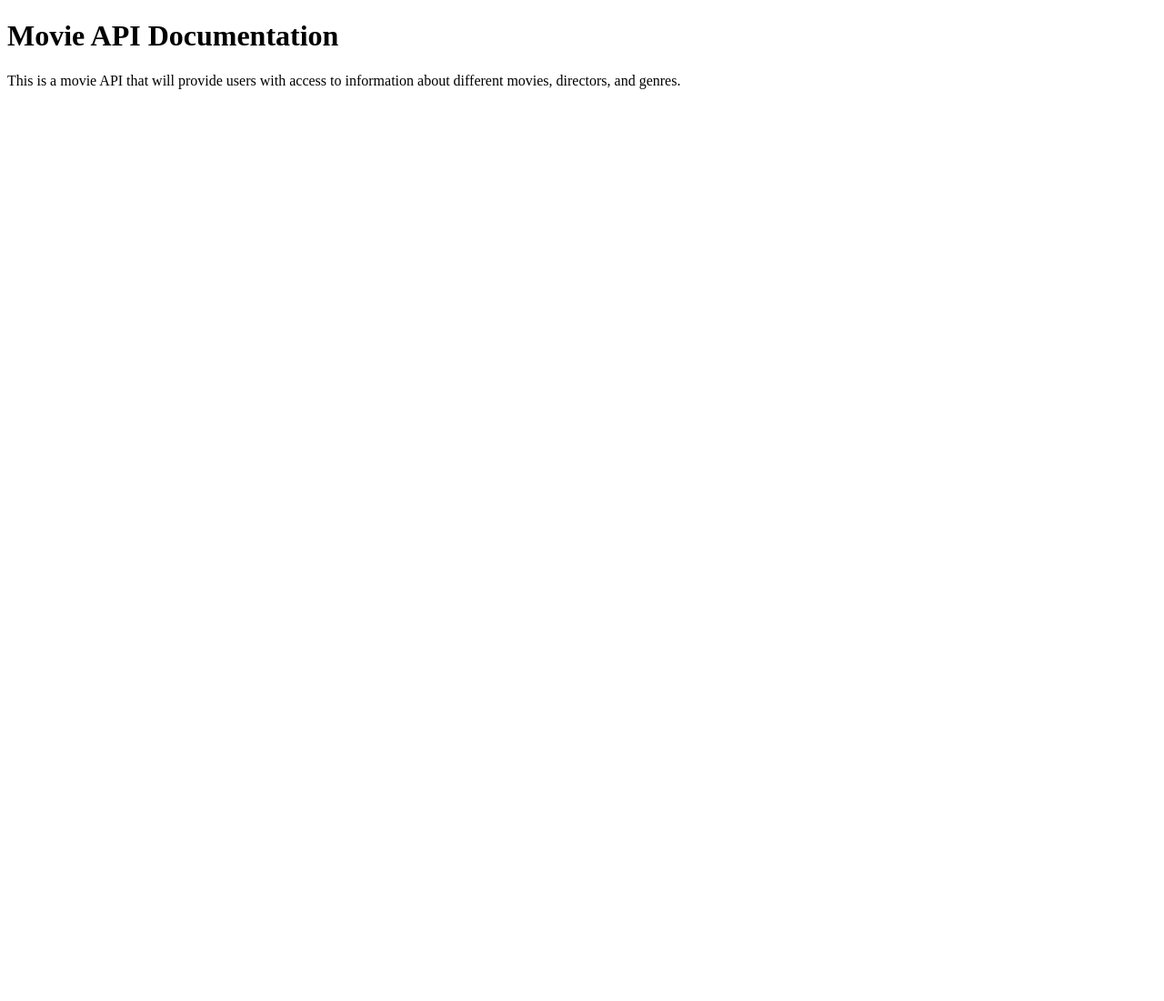
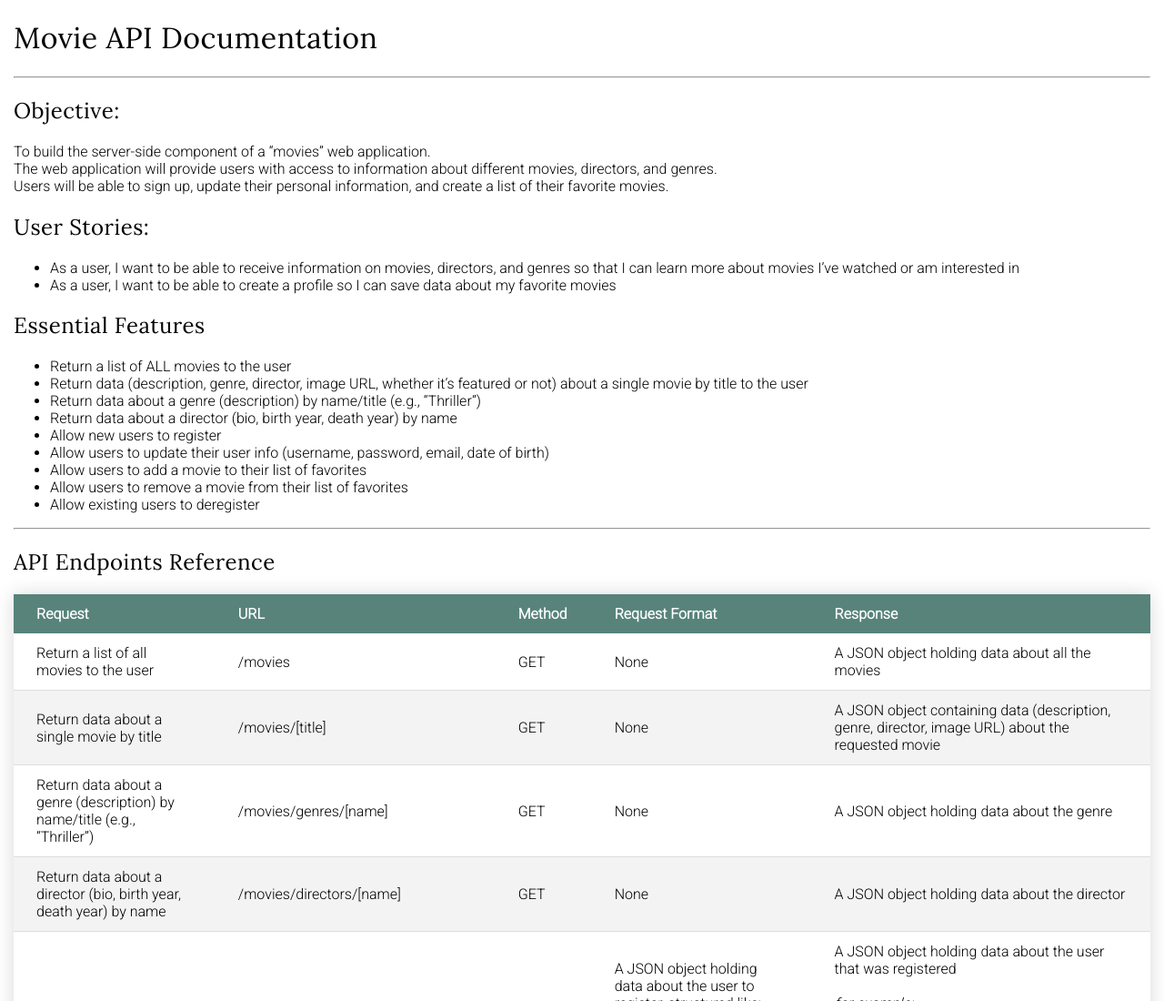
Before and after one commit to nmhdz/movie_api, a website: page public/documentation.html in a window 1280 px wide. Shown: the top 1100 px of the page at 91% size. Before the commit the page ends 800 px from the top, so only its background shows below. Drawn offline with Linux system fonts and the light colour scheme.

Commit message:
Update documentation.html
Update documentation to include a description and overview of the project, as well as user stories and an API Endpoints table for reference

```diff
--- a/public/documentation.html
+++ b/public/documentation.html
@@ -1,11 +1,124 @@
 <!DOCTYPE html>
 <html lang="en" dir="ltr">
+
 <head>
   <meta charset="utf-8">
   <title>Documentation</title>
+  <link href="https://fonts.googleapis.com/css2?family=Roboto:wght@300&display=swap" rel="stylesheet">
+  <link href="https://fonts.googleapis.com/css2?family=Lora&display=swap" rel="stylesheet">
+  <link rel="stylesheet" href="css/styles.css">
 </head>
+
 <body>
+  <header>
     <h1>Movie API Documentation</h1>
-<p>This is a movie API that will provide users with access to information about different movies, directors, and genres.</p>
+    <hr>
+  </header>
+  <main>
+    <h2>Objective:</h2>
+    <p>
+      To build the server-side component of a “movies” web application. <br>
+      The web application will provide users with access to information about different movies, directors, and genres. <br>
+      Users will be able to sign up, update their personal information, and create a list of their favorite movies.
+    </p>
+    <h2>User Stories:</h2>
+    <ul>
+      <li>As a user, I want to be able to receive information on movies, directors, and genres so that I can learn more about movies I’ve watched or am interested in</li>
+      <li>As a user, I want to be able to create a profile so I can save data about my favorite movies</li>
+    </ul>
+    <h2>Essential Features</h2>
+    <ul>
+      <li>Return a list of ALL movies to the user</li>
+      <li>Return data (description, genre, director, image URL, whether it’s featured or not) about a single movie by title to the user</li>
+      <li>Return data about a genre (description) by name/title (e.g., “Thriller”)</li>
+      <li>Return data about a director (bio, birth year, death year) by name</li>
+      <li>Allow new users to register</li>
+      <li>Allow users to update their user info (username, password, email, date of birth)</li>
+      <li>Allow users to add a movie to their list of favorites</li>
+      <li>Allow users to remove a movie from their list of favorites</li>
+      <li>Allow existing users to deregister</li>
+    </ul>
+    <hr>
+    <h2>API Endpoints Reference</h2>
+    <table class="endpoint_table">
+      <thead>
+        <tr>
+          <th>Request</th>
+          <th>URL</th>
+          <th>Method</th>
+          <th>Request Format</th>
+          <th>Response</th>
+        </tr>
+      </thead>
+      <tbody>
+        <tr>
+          <td>Return a list of all movies to the user</td>
+          <td>/movies</td>
+          <td>GET</td>
+          <td>None</td>
+          <td>A JSON object holding data about all the movies</td>
+        </tr>
+        <tr>
+          <td>Return data about a single movie by title</td>
+          <td>/movies/[title]</td>
+          <td>GET</td>
+          <td>None</td>
+          <td>A JSON object containing data (description, genre, director, image URL) about the requested movie</td>
+        </tr>
+        <tr>
+          <td>Return data about a genre (description) by name/title (e.g., “Thriller”)</td>
+          <td>/movies/genres/[name]</td>
+          <td>GET</td>
+          <td>None</td>
+          <td>A JSON object holding data about the genre</td>
+        </tr>
+        <tr>
+          <td>Return data about a director (bio, birth year, death year) by name</td>
+          <td>/movies/directors/[name]</td>
+          <td>GET</td>
+          <td>None</td>
+          <td>A JSON object holding data about the director</td>
+        </tr>
+        <tr>
+          <td>Allow new users to register</td>
+          <td>/users</td>
+          <td>POST</td>
+          <td>A JSON object holding data about the user to register, structured like: <p>{ <br> Username : string <br> Password : string <br> Email : string <br> Birthday : date <br> }</p></td>
+          <td>A JSON object holding data about the user that was registered <br><br> <em>for example:</em> <p>{ <br> "_id": "6079b01a3e7e453e39ec717b", <br>"Username" : "Kitty", <br> "Password" : "myPassword2", <br> "Email" : "email@email.com", <br> "Birthday" : "01/02/2000" <br> }</p></td>
+        </tr>
+        <tr>
+          <td>Allow users to update their user info (username, password, email)</td>
+          <td>/users/[username]</td>
+          <td>PUT</td>
+          <td>A JSON object holding data about the user information to be updated, structured like: <p>{ <br> Username : string <br> Password : string <br> Email : string <br> } </p></td>
+          <td>A JSON object holding the updated user information <br><br> <em>for example:</em> <p>{ <br> "_id" : "6079b01a3e7e453e39ec717b", <br>"Username" : "Kitty", <br> "Password", : "myPassword2", <br> "Email" : "email@email.com" <br> }</p></td>
+        </tr>
+        <tr>
+          <td>Allow users to add a movie to their list of favorites</td>
+          <td>/users/[username]/movies/[movieID]</td>
+          <td>POST</td>
+          <td>None</td>
+          <td>A JSON object holding data about the movie added to the favorites list <br><br> <em>for example:</em> <p> { <br> "FavoriteMovies": "[movieID]", <br> "_id" : " ", <br> "Username" : "Kitty", <br> "Password" : "myPassword2", <br> "Email" : " ", <br> "Birthday" : " " <br> }</p></td>
+        </tr>
+        <tr>
+          <td>Allow users to remove a movie from their list of favorites</td>
+          <td>/users/[username]/movies/[movieID]</td>
+          <td>DELETE</td>
+          <td>None</td>
+          <td>A text message indicating that the movie has been removed from the favorites list</td>
+        </tr>
+        <tr>
+          <td>Allow existing users to deregister</td>
+          <td>/users/[username]</td>
+          <td>DELETE</td>
+          <td>None</td>
+          <td>A text message indicating that the account has been deleted</td>
+        </tr>
+      </tbody>
+    </table>
+
+  </main>
+
 </body>
+
 </html>
```
Lines whose indentation alone changed are shown as unchanged.
